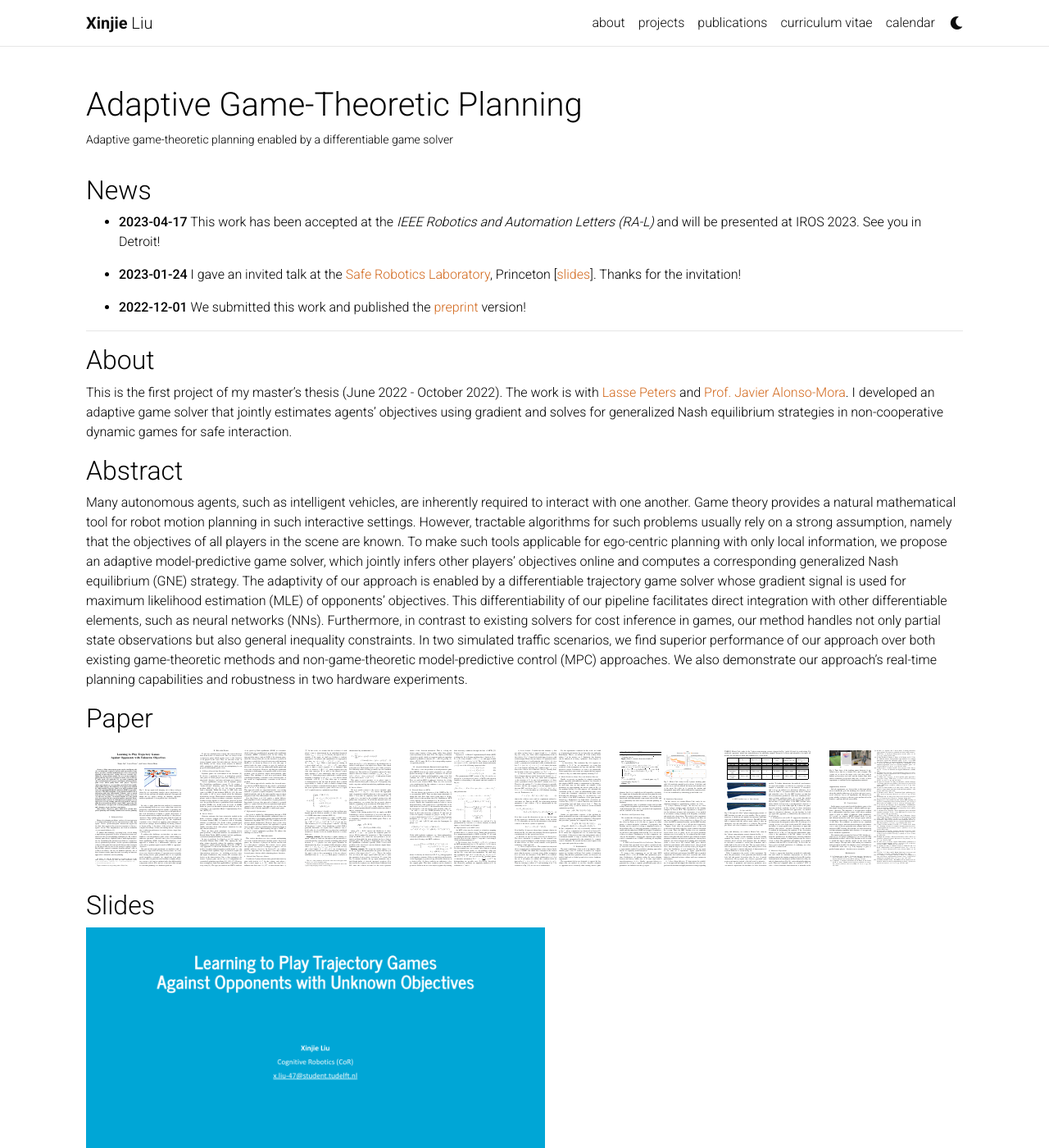
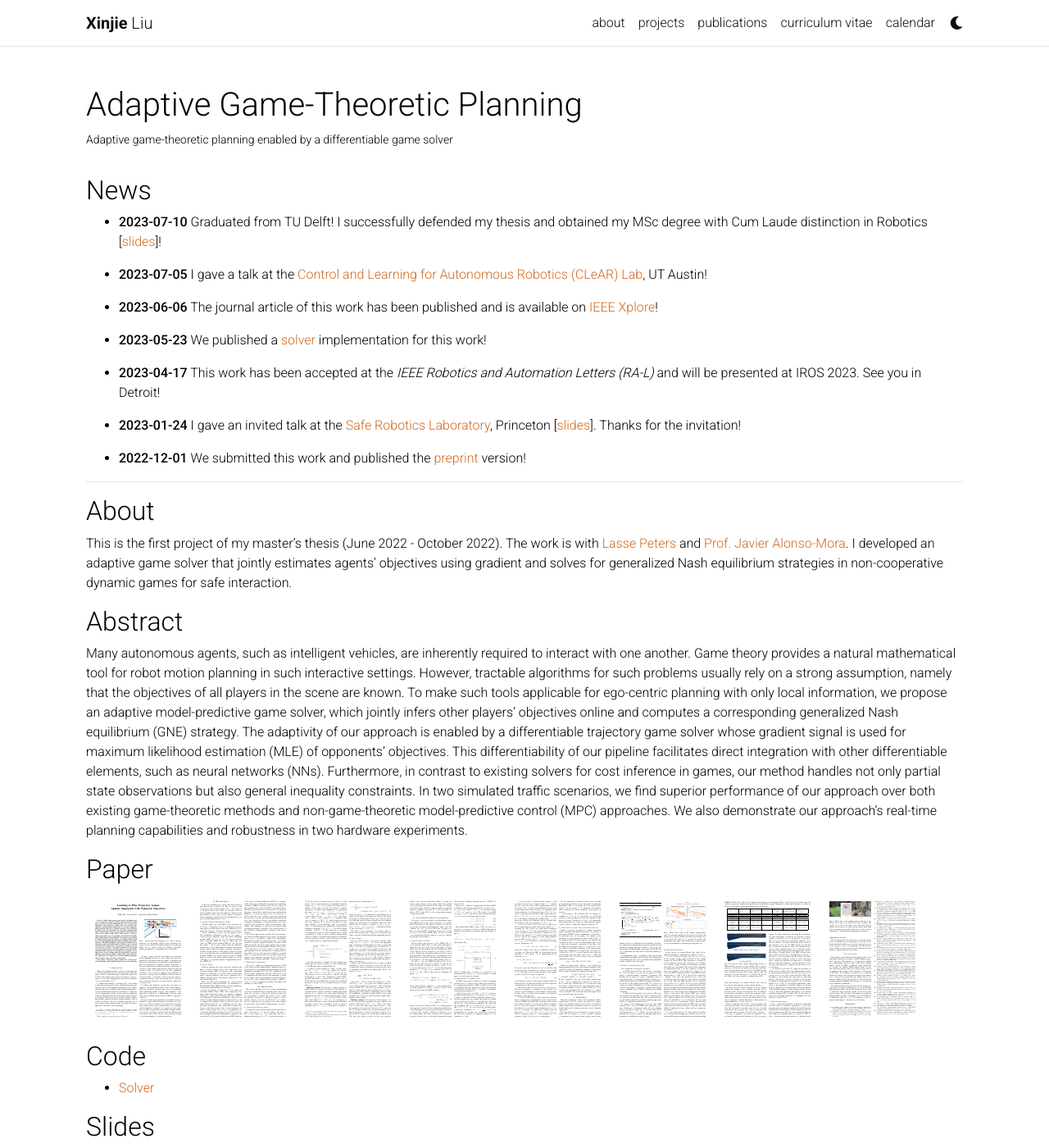
Before and after one commit to xinjie-liu/xinjie-liu.github.io, a Jekyll site: the page built from _projects/game.md, in a window 1280 px wide and 1400 px high. Shown: the whole window at 82% size. Built offline with Jekyll 4.4.1, drawn with Linux system fonts in a browser that asks for light colours; comment, search, counter and statistics services are not loaded; a style sheet for code colours, icons or effects is not loaded; grey boxes are pictures that could not be loaded.

Commit message:
upload MSc defense slides

```diff
--- a/_projects/game.md
+++ b/_projects/game.md
@@ -8,6 +8,14 @@
 ---
 
 ## News
+
+* **2023-07-10** Graduated from TU Delft! I successfully defended my thesis and obtained my MSc degree with Cum Laude distinction in Robotics \[[slides](https://xinjie-liu.github.io/static/talks/Xinjie2023TUD.pdf)\]!
+
+* **2023-07-05** I gave a talk at the [Control and Learning for Autonomous Robotics (CLeAR) Lab](https://clearoboticslab.github.io/), UT Austin!
+
+* **2023-06-06** The journal article of this work has been published and is available on [IEEE Xplore](https://ieeexplore.ieee.org/document/10137879?source=authoralert)!
+
+* **2023-05-23** We published a [solver](https://github.com/JuliaGameTheoreticPlanning/MCPTrajectoryGameSolver.jl) implementation for this work!
 
 * **2023-04-17** This work has been accepted at the *IEEE Robotics and Automation Letters (RA-L)* and will be presented at IROS 2023. See you in Detroit!
 
@@ -36,13 +44,19 @@
 
 <a href ="https://arxiv.org/abs/2211.13779"><img src="/assets/img/liu2023ral_teaser.png"></a>
 
+## Code
+
+* [Solver](https://github.com/JuliaGameTheoreticPlanning/MCPTrajectoryGameSolver.jl)
+
 ## Slides
 
-<a href ="https://xinjie-liu.github.io/static/talks/liu2023learning.pdf"><img src="/assets/img/liu2023learning_cover.png" width = "560" height = "315"></a>
+<a href ="https://xinjie-liu.github.io/static/talks/Xinjie2023TUD.pdf"><img src="/assets/img/Xinjie2023TUD-1.pdf" width = "560" height = "315"></a>
 
 ## Supplementary Video
 
 <iframe width="560" height="315" src="https://www.youtube.com/embed/f0KJuCC1Xyo" title="YouTube video player" frameborder="0" allow="accelerometer; autoplay; clipboard-write; encrypted-media; gyroscope; picture-in-picture; web-share" allowfullscreen></iframe>
+
+
 
 <!-- <iframe width="560" height="315" src="https://www.youtube.com/embed/YCjbeF9gd8k" title="YouTube video player" frameborder="0" allow="accelerometer; autoplay; clipboard-write; encrypted-media; gyroscope; picture-in-picture" allowfullscreen></iframe> -->
 
```
Also changed, not shown: 1 other file.
